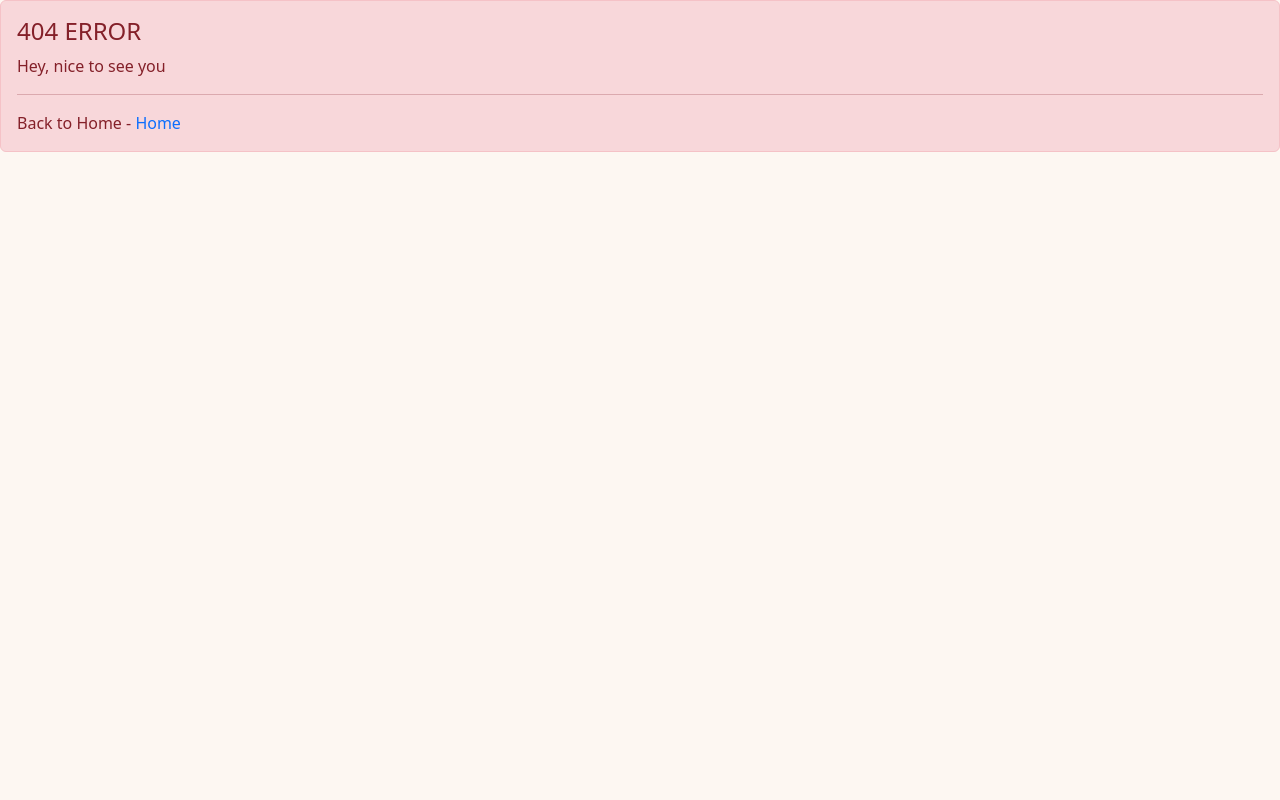
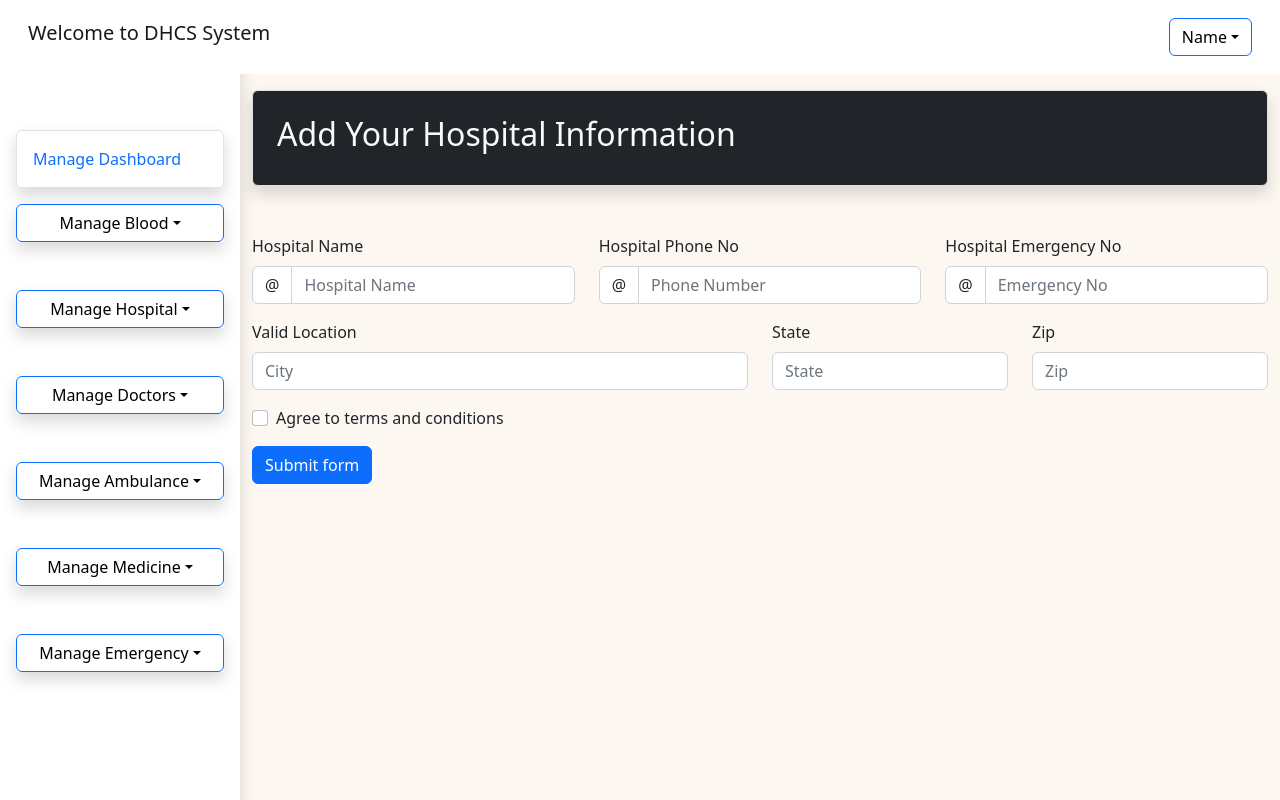
Before and after one commit to Ruddro420/Digital-Health-Care-System, a React (Vite) app: page /dashboard/doctors in a window 1280 px wide. Before the commit this address had no page. Built offline with nearby package versions, Linux system fonts and the light colour scheme.

Commit message:
dashboard working

```diff
--- a/src/Router/Router.jsx
+++ b/src/Router/Router.jsx
@@ -12,6 +12,7 @@ import ManageDashboard from "../component/Dashboard/ManageDashboard/ManageDashbo
 import ManageBlood from "../component/Dashboard/ManageBlood/ManageBlood";
 import Error from "../component/Error/Error";
 import SideBar from "../component/Dashboard/SideBar/SideBar";
+import ManageHospital from "../component/Dashboard/ManageHospital/ManageHospital";
 
 export const router = createBrowserRouter([
   {
@@ -59,6 +60,10 @@ export const router = createBrowserRouter([
         element: <ManageBlood></ManageBlood>
       },
       {
+        path: '/dashboard/doctors',
+        element: <ManageHospital />
+      },
+      {
         path: '/dashboard/',
         element: <ManageDashboard></ManageDashboard>
       },
--- /dev/null
+++ b/src/component/Dashboard/ManageHospital/ManageHospital.jsx
@@ -0,0 +1,109 @@
+import { useState } from 'react';
+import Button from 'react-bootstrap/Button';
+import Col from 'react-bootstrap/Col';
+import Form from 'react-bootstrap/Form';
+import InputGroup from 'react-bootstrap/InputGroup';
+import Row from 'react-bootstrap/Row';
+const ManageHospital = () => {
+    const [validated, setValidated] = useState(false);
+
+    const handleSubmit = (event) => {
+        const form = event.currentTarget;
+        if (form.checkValidity() === false) {
+            event.preventDefault();
+            event.stopPropagation();
+        }
+
+        setValidated(true);
+    };
+    return (
+        <div>
+            <div className='dashboard-heading border mt-2 mb-5 p-4 rounded shadow bg-dark text-light'>
+                <h2>Add Your Hospital Information</h2>
+            </div>
+            <Form noValidate validated={validated} onSubmit={handleSubmit}>
+                <Row className="mb-3">
+                    <Form.Group as={Col} md="4" controlId="validationCustomUsername">
+                        <Form.Label>Hospital Name</Form.Label>
+                        <InputGroup hasValidation>
+                            <InputGroup.Text id="inputGroupPrepend">@</InputGroup.Text>
+                            <Form.Control
+                                type="text"
+                                placeholder="Hospital Name"
+                                aria-describedby="inputGroupPrepend"
+                                required
+                            />
+                            <Form.Control.Feedback type="invalid">
+                                Please choose a name.
+                            </Form.Control.Feedback>
+                        </InputGroup>
+                    </Form.Group>
+                    <Form.Group as={Col} md="4" controlId="validationCustomUsername">
+                        <Form.Label>Hospital Phone No</Form.Label>
+                        <InputGroup hasValidation>
+                            <InputGroup.Text id="inputGroupPrepend">@</InputGroup.Text>
+                            <Form.Control
+                                type="number"
+                                placeholder="Phone Number"
+                                aria-describedby="inputGroupPrepend"
+                                required
+                            />
+                            <Form.Control.Feedback type="invalid">
+                                Please choose a name.
+                            </Form.Control.Feedback>
+                        </InputGroup>
+                    </Form.Group>
+                    <Form.Group as={Col} md="4" controlId="validationCustomUsername">
+                        <Form.Label>Hospital Emergency No</Form.Label>
+                        <InputGroup hasValidation>
+                            <InputGroup.Text id="inputGroupPrepend">@</InputGroup.Text>
+                            <Form.Control
+                                type="number"
+                                placeholder="Emergency No"
+                                aria-describedby="inputGroupPrepend"
+                                required
+                            />
+                            <Form.Control.Feedback type="invalid">
+                                Please choose a name.
+                            </Form.Control.Feedback>
+                        </InputGroup>
+                    </Form.Group>
+                </Row>
+                <Row className="mb-3">
+                    <Form.Group as={Col} md="6" controlId="validationCustom03">
+                        <Form.Label>Valid Location</Form.Label>
+                        <Form.Control type="text" placeholder="City" required />
+                        <Form.Control.Feedback type="invalid">
+                            Please provide a valid city.
+                        </Form.Control.Feedback>
+                    </Form.Group>
+                    <Form.Group as={Col} md="3" controlId="validationCustom04">
+                        <Form.Label>State</Form.Label>
+                        <Form.Control type="text" placeholder="State" required />
+                        <Form.Control.Feedback type="invalid">
+                            Please provide a valid state.
+                        </Form.Control.Feedback>
+                    </Form.Group>
+                    <Form.Group as={Col} md="3" controlId="validationCustom05">
+                        <Form.Label>Zip</Form.Label>
+                        <Form.Control type="text" placeholder="Zip" required />
+                        <Form.Control.Feedback type="invalid">
+                            Please provide a valid zip.
+                        </Form.Control.Feedback>
+                    </Form.Group>
+                </Row>
+                <Form.Group className="mb-3">
+                    <Form.Check
+                        required
+                        label="Agree to terms and conditions"
+                        feedback="You must agree before submitting."
+                        feedbackType="invalid"
+                    />
+                </Form.Group>
+                <Button type="submit">Submit form</Button>
+            </Form>
+        </div>
+    );
+};
+
+export default ManageHospital;
--- a/src/component/Dashboard/SideBar/SideBar.jsx
+++ b/src/component/Dashboard/SideBar/SideBar.jsx
@@ -9,16 +9,61 @@ const SideBar = () => {
                     <nav id="sidebarMenu" className="collapse d-lg-block sidebar collapse bg-white shadow">
                         <div className="position-sticky">
                             <div className="list-group list-group-flush mx-3 mt-4">
-                            <div className="list-item mt-3 mb-3 border shadow p-3 rounded">
-                                      <Link to='/dashboard'>
-                                           Manage Dashboard
-                                        </Link>
+                                <div className="list-item mt-5 mb-3 border shadow p-3 rounded">
+                                    <Link to='/dashboard'>
+                                        Manage Dashboard
+                                    </Link>
                                 </div>
                                 <div className="list-item shadow">
                                     <DropdownButton id="dropdown-basic-button" title="Manage Blood">
                                         <Link to='/dashboard/addblood'>
                                             <div className='dropdown-item'>
                                                 Add Blood
+                                            </div>
+                                        </Link>
+                                    </DropdownButton>
+                                </div>
+                                <div className="list-item shadow mt-5">
+                                    <DropdownButton id="dropdown-basic-button" title="Manage Hospital">
+                                        <Link to='/dashboard/doctors'>
+                                            <div className='dropdown-item'>
+                                                Add Hospital
+                                            </div>
+                                        </Link>
+                                    </DropdownButton>
+                                </div>
+                                <div className="list-item shadow mt-5">
+                                    <DropdownButton id="dropdown-basic-button" title="Manage Doctors">
+                                        <Link to='/dashboard/addblood'>
+                                            <div className='dropdown-item'>
+                                                Add Doctors
+                                            </div>
+                                        </Link>
+                                    </DropdownButton>
+                                </div>
+                                <div className="list-item shadow mt-5">
+                                    <DropdownButton id="dropdown-basic-button" title="Manage Ambulance">
+                                        <Link to='/dashboard/addblood'>
+                                            <div className='dropdown-item'>
+                                                Add Ambulance
+                                            </div>
+                                        </Link>
+                                    </DropdownButton>
+                                </div>
+                                <div className="list-item shadow mt-5">
+                                    <DropdownButton id="dropdown-basic-button" title="Manage Medicine">
+                                        <Link to='/dashboard/addblood'>
+                                            <div className='dropdown-item'>
+                                                Add Medicine
+                                            </div>
+                                        </Link>
+                                    </DropdownButton>
+                                </div>
+                                <div className="list-item shadow mt-5">
+                                    <DropdownButton id="dropdown-basic-button" title="Manage Emergency">
+                                        <Link to='/dashboard/addblood'>
+                                            <div className='dropdown-item'>
+                                                Add Emergency
                                             </div>
                                         </Link>
                                     </DropdownButton>
```
Lines whose indentation alone changed are shown as unchanged.
